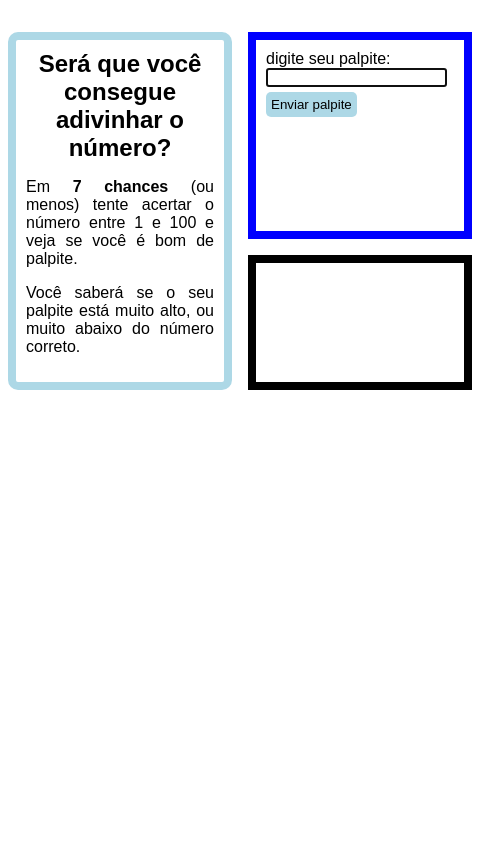
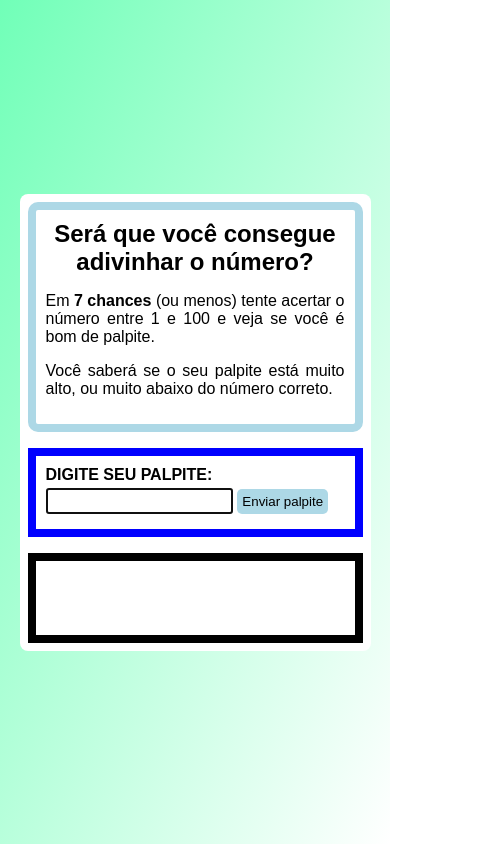
Before and after one commit to jeimoal/jogoNumeroAleatorio, a plain HTML site: page index.html in a window 390 px wide. Shown: the whole page, 480 px wide, since content can reach past the window. After the commit the page ends 844 px from the top, so only its background shows below. Drawn offline with Linux system fonts and the light colour scheme.

Commit message:
Update jogoNumeroAleatorio.css

```diff
--- a/jogoNumeroAleatorio.css
+++ b/jogoNumeroAleatorio.css
@@ -1,4 +1,10 @@
+/*layout padrão*/
+
 * {margin: 0; padding: 0}
+
+:root {
+	--txtColor: #19740e;
+}
 
 html, body {
 	height: 100%;
@@ -8,28 +14,61 @@
 	font-family: sans-serif;
 }
 
+body {
+	display: flex;
+	flex-direction: column;
+	align-items: center;
+	max-width: 70%;
+	height: auto;
+	background: linear-gradient(to bottom right, rgba(77, 255, 166, .8), rgba(179, 255, 217, 0));
+}
+
+.wrapper {
+	display: grid;
+	grid-template-columns: repeat(2, 1fr);
+	background-color: white;
+	border-radius: .5rem;
+	margin: 1rem auto;
+}
+
+.form {
+	grid-column: 2/3;
+	grid-row: 1/2;
+	border: 0.5rem solid blue;
+}
+
+.palpites, .baixoOuAlto {
+	color: var(--txtColor);
+}
+
+.envioPalpite, body button {
+	margin: 5px auto;
+	padding: 5px;
+	border-style: none;
+	border-radius: 5px;
+	color: black;
+	background-color: lightblue;
+}
+
+.envioPalpite:hover, .envioPalpite:focus, body button:hover, body button:focus {
+	outline: none;
+	background-color: cyan;
+}
+
+/*utilities*/
+
 .standardPosition {
 	margin: 0.5rem;
 	padding: 10px;
 }
 
-		body {
-		margin:
-		width: 50%;
-		max-width: 800px;
-		min-width: 480px;
-		margin: 1.5rem auto;
+.flexCenter {
+	display: flex;
+	align-items: center;
+	justify-content: center;
 }
 
-		.wrapper {
-		display: grid;
-		grid-template-columns: 1fr 1fr;
-		}
-
-		.lastResult {
-		color: white;
-		padding: 3px;
-		}
+/*game description layout*/
 
 .resumo {
 	text-align: justify;
@@ -39,26 +78,30 @@
 	border-radius: 10px;
 }
 
-		.resumo > h1 {
+.resumo h1 {
 	font-size: 1.5rem;
 	text-align: center;
 }
 
-		.resumo > p {
+.resumo p {
 	margin: 1rem auto;
 }
 
-		.form {
-		border: 0.5rem solid blue;
+/*layout palpites*/
+
+.form p {
+	font-weight: bold;
+	text-transform: uppercase;
 }
+
+.campoPalpite {
+	padding: 0.2rem;
+}
+
+/*layout resultados*/
 
 .resultadoParas {
 	border: 0.5rem solid black;
-		}
-
-		.form {
-		grid-column: 2/3;
-		grid-row: 1/2;
 }
 
 .resultadoParas  {
@@ -66,15 +109,23 @@
 	grid-row: 2/3;
 }
 
-		.envioPalpite {
-		margin: 5px auto;
-		padding: 5px;
-		border-style: none;
-		border-radius: 5px;
-		color: black;
-		background-color: lightblue;
+.ultimoResultado {
+	color: white;
 }
 
-		.envioPalpite:hover {
-		background-color: cyan;
+@media (max-width: 800px) {
+
+body {
+	max-width: 90%;
 }
+
+.wrapper{
+	display: flex;
+	flex-direction: column;
+}
+
+.resultadoParas {
+	height: 54px;
+}
+
+}
```
Lines whose indentation alone changed are shown as unchanged.
